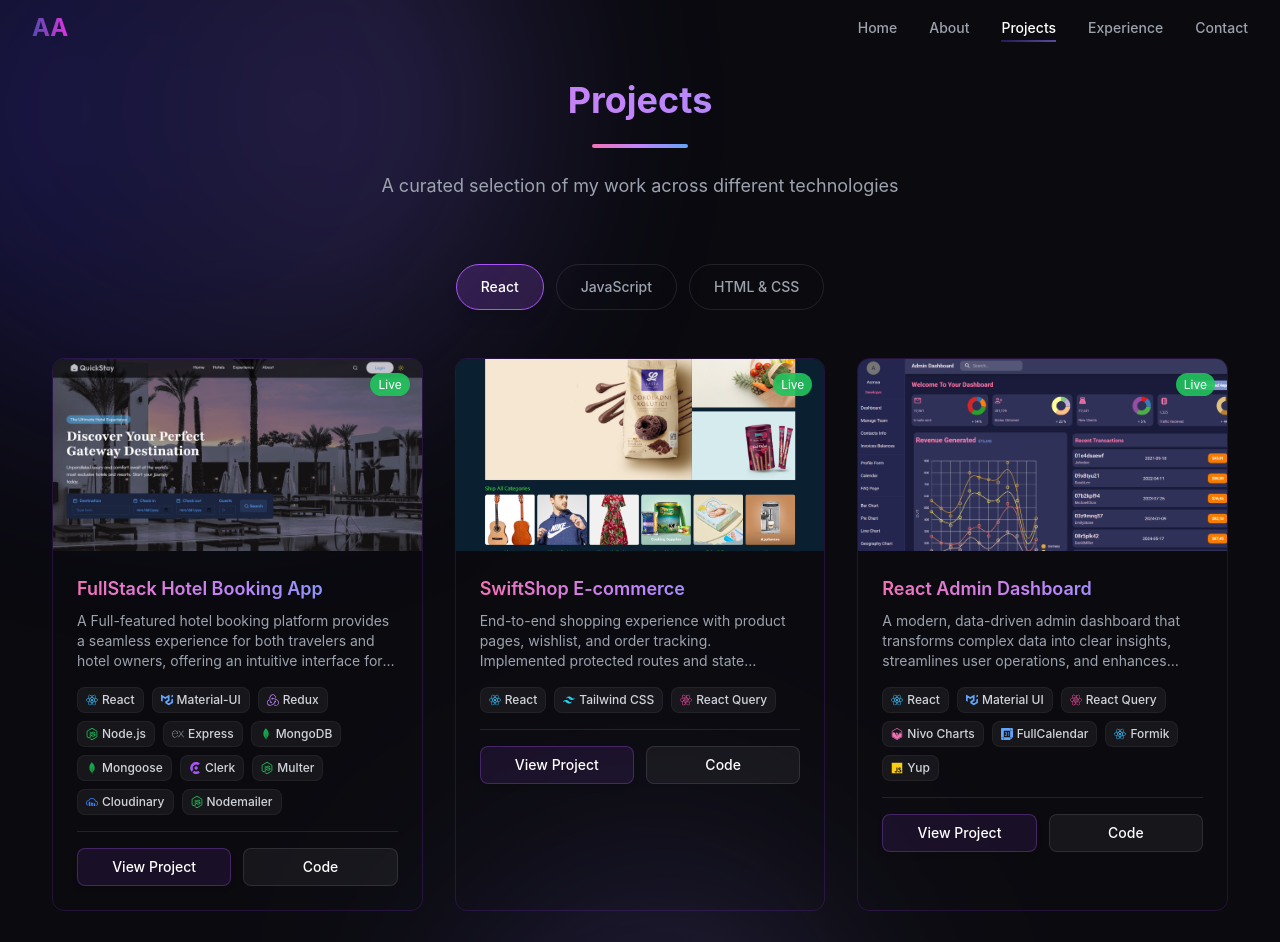
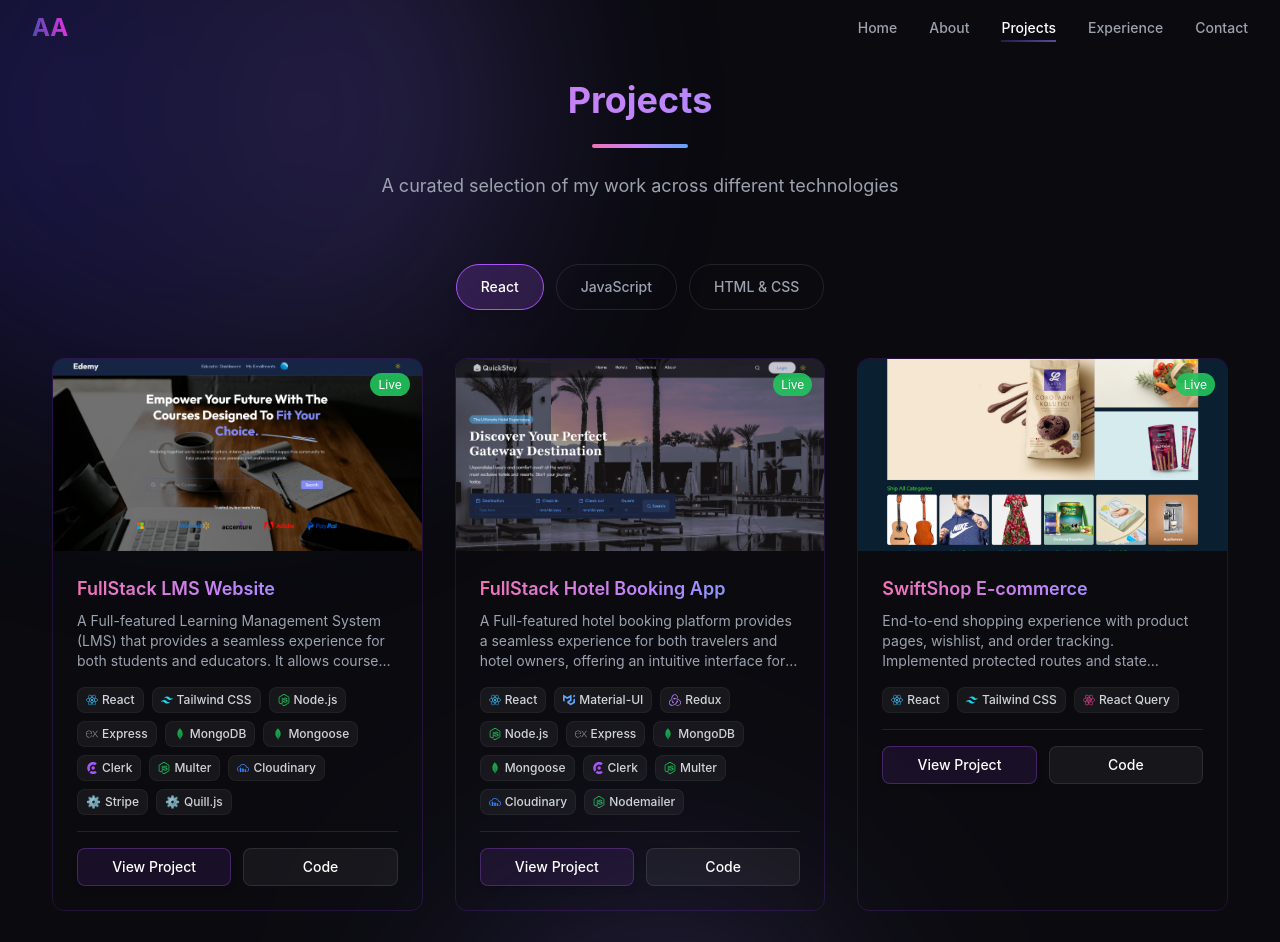
Before and after one commit to Asmaa-Abdo22/My-Portfolio, a React (Vite) app: page /projects in a window 1280 px wide. Shown: the top 942 px of the page. Built offline with nearby package versions, Linux system fonts and the light colour scheme.

Commit message:
add lms project

```diff
--- a/src/components/projectsData.js
+++ b/src/components/projectsData.js
@@ -32,8 +32,18 @@ import Defolio from "../assets/Defolio.PNG";
 import leon from "../assets/leon.PNG";
 import daniels from "../assets/daniels.PNG";
 import party from "../assets/party.PNG";
-
+import lms from "../assets/lms.PNG"
 export const projects = [
+  {
+  name: "FullStack LMS Website",
+  description: "A Full-featured Learning Management System (LMS) that provides a seamless experience for both students and educators. It allows course browsing, enrollment, progress tracking, content management, and secure payments with an intuitive interface.",
+  technologies: ["React", "Tailwind CSS", "Node.js", "Express", "MongoDB", "Mongoose", "Clerk", "Multer", "Cloudinary", "Stripe", "Quill.js"],
+  category: "React",
+  liveDemo: "https://full-stack-lms-inky.vercel.app/",
+  github: "https://github.com/Asmaa-Abdo22/FullStack-LMS",
+  image: lms,
+}
+,
   {
     name: "FullStack Hotel Booking App",
     description: "A Full-featured hotel booking platform provides a seamless experience for both travelers and hotel owners, offering an intuitive interface for browsing, booking, and managing hotel accommodations.",
```
Also changed, not shown: src/assets/lms.PNG (added).
